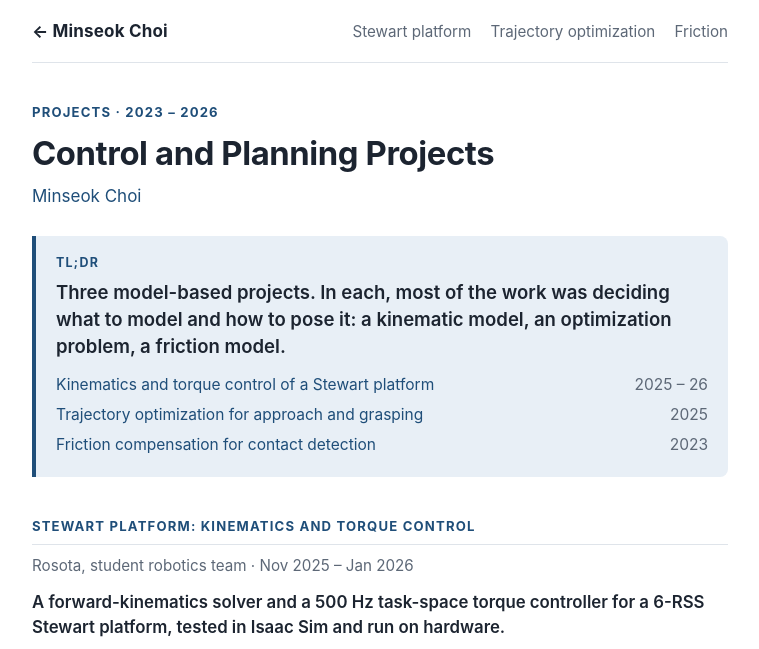
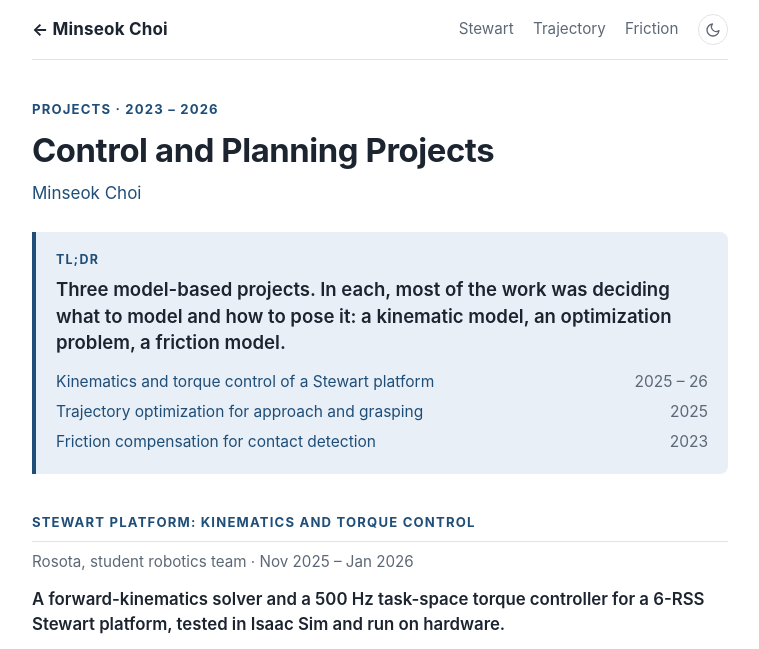
Before and after one commit to cms0714/cms0714.github.io, a plain HTML site: page projects/control-and-planning/index.html in a window 1280 px wide. Shown: the top 649 px of the page, without its empty margins (260-1019 px from the left). Drawn offline with nearby package versions, Linux system fonts and the light colour scheme.

Commit message:
Add a light/dark toggle; light by default
The pages no longer follow the system colour scheme. They open in the
light theme, and a toggle in the navigation switches to dark and
remembers the choice in the browser.

Co-Authored-By: Claude Fable 5.2 <noreply@anthropic.com>

```diff
--- a/assets/css/project.css
+++ b/assets/css/project.css
@@ -83,9 +83,7 @@ figure video { width: 100%; height: auto; display: block; border-radius: 4px; ba
 .toc li { display: grid; grid-template-columns: 1fr auto; gap: 1rem; padding: 0.16rem 0; }
 .toc .when { color: var(--muted); white-space: nowrap; }
 
-@media (prefers-color-scheme: dark) {
-  .tbl.compare .no::before { color: #f2a19b; }
-}
+:root[data-theme="dark"] .tbl.compare .no::before { color: #f2a19b; }
 @media (max-width: 40rem) {
   .duo { grid-template-columns: 1fr; }
   .duo .narrow { max-width: 62%; }
--- a/assets/css/style.css
+++ b/assets/css/style.css
@@ -10,10 +10,12 @@
   --accent: #1f4e79;
   --accent-soft: #e8eff6;
   --max: 46rem;
+  color-scheme: light;
 }
 
-@media (prefers-color-scheme: dark) {
-  :root {
+/* Dark theme: only when chosen with the toggle (assets/js/theme.js). */
+:root[data-theme="dark"] {
+    color-scheme: dark;
     --bg: #12161c;
     --surface: #1a2029;
     --text: #e4e8ee;
@@ -21,7 +23,6 @@
     --rule: #2b3340;
     --accent: #8db9e6;
     --accent-soft: #1d2a3a;
-  }
 }
 
 * { box-sizing: border-box; }
@@ -46,13 +47,24 @@ a:focus-visible { outline: 2px solid var(--accent); outline-offset: 2px; border-
 
 /* ---------- top navigation ---------- */
 .nav {
-  display: flex; justify-content: space-between; align-items: baseline; gap: 1rem;
-  padding: 1.1rem 0; border-bottom: 1px solid var(--rule);
+  display: flex; flex-wrap: wrap; justify-content: space-between; align-items: center; gap: 0.3rem 1rem;
+  padding: 0.9rem 0; border-bottom: 1px solid var(--rule);
 }
-.nav .brand { font-weight: 650; color: var(--text); letter-spacing: 0.01em; }
-.nav ul { display: flex; gap: 1.2rem; list-style: none; margin: 0; padding: 0; font-size: 0.95rem; }
+.nav .brand { font-weight: 650; color: var(--text); letter-spacing: 0.01em; white-space: nowrap; }
+.nav ul { display: flex; flex-wrap: wrap; justify-content: flex-end; margin-left: auto; align-items: center; gap: 0.3rem 1.2rem; list-style: none; margin-top: 0; margin-bottom: 0; margin-right: 0; padding: 0; font-size: 0.95rem; }
 .nav ul a { color: var(--muted); }
 .nav ul a:hover { color: var(--accent); text-decoration: none; }
+
+.theme-toggle {
+  display: grid; place-items: center; width: 1.9rem; height: 1.9rem; padding: 0;
+  border: 1px solid var(--rule); border-radius: 50%; background: var(--bg); color: var(--muted); cursor: pointer;
+}
+.theme-toggle:hover { border-color: var(--accent); color: var(--accent); }
+.theme-toggle:focus-visible { outline: 2px solid var(--accent); outline-offset: 2px; }
+.theme-toggle svg { width: 1rem; height: 1rem; display: block; }
+.theme-toggle .sun { display: none; }
+:root[data-theme="dark"] .theme-toggle .sun { display: block; }
+:root[data-theme="dark"] .theme-toggle .moon { display: none; }
 
 /* ---------- intro ---------- */
 .intro { display: grid; grid-template-columns: 9.5rem 1fr; gap: 1.75rem; align-items: center; padding: 2.5rem 0 0.5rem; }
@@ -113,7 +125,7 @@ footer { margin-top: 3rem; padding: 1.2rem 0 2.5rem; border-top: 1px solid var(-
 /* ---------- small screens ---------- */
 @media (max-width: 40rem) {
   body { font-size: 1rem; }
-  .nav ul { gap: 0.9rem; }
+  .nav ul { gap: 0.3rem 0.9rem; }
   .intro { grid-template-columns: 1fr; gap: 1rem; padding-top: 1.8rem; }
   .intro img { width: 7.5rem; height: 7.5rem; }
   .item { grid-template-columns: 1fr; gap: 0.8rem; }
--- /dev/null
+++ b/assets/js/theme.js
@@ -0,0 +1,27 @@
+/* Light by default; the choice made with the toggle is remembered in this browser. */
+(function () {
+  var root = document.documentElement;
+  var stored = null;
+  try { stored = localStorage.getItem("theme"); } catch (e) {}
+  if (stored === "dark") root.setAttribute("data-theme", "dark");
+
+  function isDark() { return root.getAttribute("data-theme") === "dark"; }
+  function label(btn) {
+    var text = isDark() ? "Switch to light mode" : "Switch to dark mode";
+    btn.setAttribute("aria-label", text);
+    btn.setAttribute("title", text);
+  }
+
+  document.addEventListener("DOMContentLoaded", function () {
+    var btn = document.querySelector(".theme-toggle");
+    if (!btn) return;
+    label(btn);
+    btn.addEventListener("click", function () {
+      var next = isDark() ? "light" : "dark";
+      if (next === "dark") root.setAttribute("data-theme", "dark");
+      else root.removeAttribute("data-theme");
+      try { localStorage.setItem("theme", next); } catch (e) {}
+      label(btn);
+    });
+  });
+})();
--- a/index.html
+++ b/index.html
@@ -11,6 +11,7 @@
   <meta property="og:type" content="website">
   <meta property="og:url" content="https://cms0714.github.io/">
   <link rel="canonical" href="https://cms0714.github.io/">
+  <script src="assets/js/theme.js"></script>
   <link rel="stylesheet" href="assets/css/style.css">
 </head>
 <body>
@@ -23,6 +24,12 @@
       <li><a href="#research">Research</a></li>
       <li><a href="#publications">Publications</a></li>
       <li><a href="#projects">Projects</a></li>
+      <li>
+        <button class="theme-toggle" type="button" aria-label="Switch to dark mode">
+          <svg class="moon" viewBox="0 0 24 24" fill="none" stroke="currentColor" stroke-width="2" stroke-linecap="round" stroke-linejoin="round" aria-hidden="true"><path d="M21 12.8A9 9 0 1 1 11.2 3a7 7 0 0 0 9.8 9.8z"/></svg>
+          <svg class="sun" viewBox="0 0 24 24" fill="none" stroke="currentColor" stroke-width="2" stroke-linecap="round" stroke-linejoin="round" aria-hidden="true"><circle cx="12" cy="12" r="4"/><path d="M12 2v2M12 20v2M4.9 4.9l1.4 1.4M17.7 17.7l1.4 1.4M2 12h2M20 12h2M4.9 19.1l1.4-1.4M17.7 6.3l1.4-1.4"/></svg>
+        </button>
+      </li>
     </ul>
   </nav>
 
--- a/projects/control-and-planning/index.html
+++ b/projects/control-and-planning/index.html
@@ -12,6 +12,7 @@
   <meta property="og:url" content="https://cms0714.github.io/projects/control-and-planning/">
   <meta property="og:image" content="https://cms0714.github.io/assets/img/earlier-stewart.jpg">
   <link rel="canonical" href="https://cms0714.github.io/projects/control-and-planning/">
+  <script src="../../assets/js/theme.js"></script>
   <link rel="stylesheet" href="../../assets/css/style.css">
   <link rel="stylesheet" href="../../assets/css/project.css">
   <link rel="stylesheet" href="https://cdn.jsdelivr.net/npm/katex@0.16.11/dist/katex.min.css" crossorigin="anonymous">
@@ -25,9 +26,15 @@
   <nav class="nav" aria-label="Sections">
     <a class="brand" href="../../">← Minseok Choi</a>
     <ul>
-      <li><a href="#stewart">Stewart platform</a></li>
-      <li><a href="#trajopt">Trajectory optimization</a></li>
+      <li><a href="#stewart">Stewart</a></li>
+      <li><a href="#trajopt">Trajectory</a></li>
       <li><a href="#friction">Friction</a></li>
+      <li>
+        <button class="theme-toggle" type="button" aria-label="Switch to dark mode">
+          <svg class="moon" viewBox="0 0 24 24" fill="none" stroke="currentColor" stroke-width="2" stroke-linecap="round" stroke-linejoin="round" aria-hidden="true"><path d="M21 12.8A9 9 0 1 1 11.2 3a7 7 0 0 0 9.8 9.8z"/></svg>
+          <svg class="sun" viewBox="0 0 24 24" fill="none" stroke="currentColor" stroke-width="2" stroke-linecap="round" stroke-linejoin="round" aria-hidden="true"><circle cx="12" cy="12" r="4"/><path d="M12 2v2M12 20v2M4.9 4.9l1.4 1.4M17.7 17.7l1.4 1.4M2 12h2M20 12h2M4.9 19.1l1.4-1.4M17.7 6.3l1.4-1.4"/></svg>
+        </button>
+      </li>
     </ul>
   </nav>
 
```
Also changed, not shown: projects/vla-failure-detection/index.html (+7 -0 lines).
